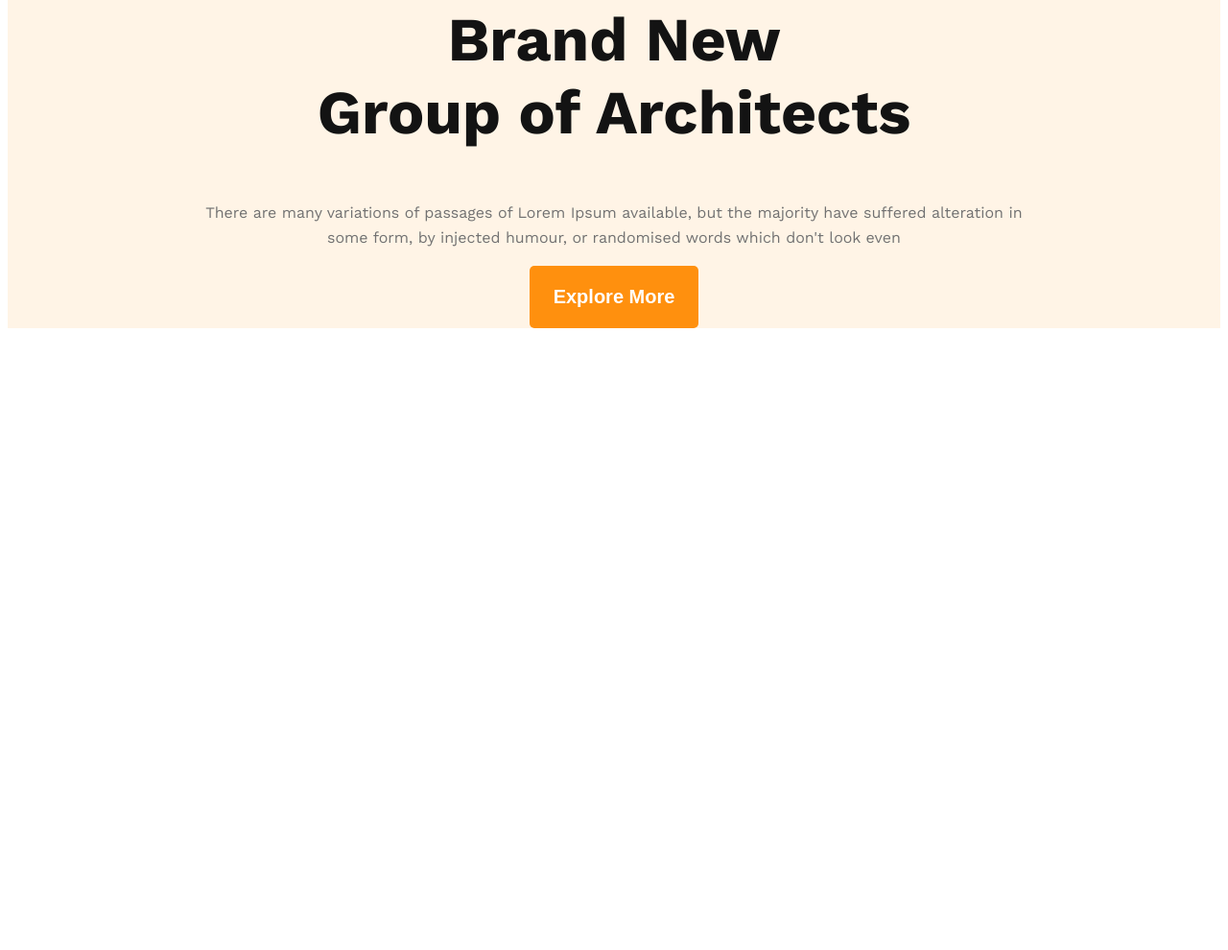
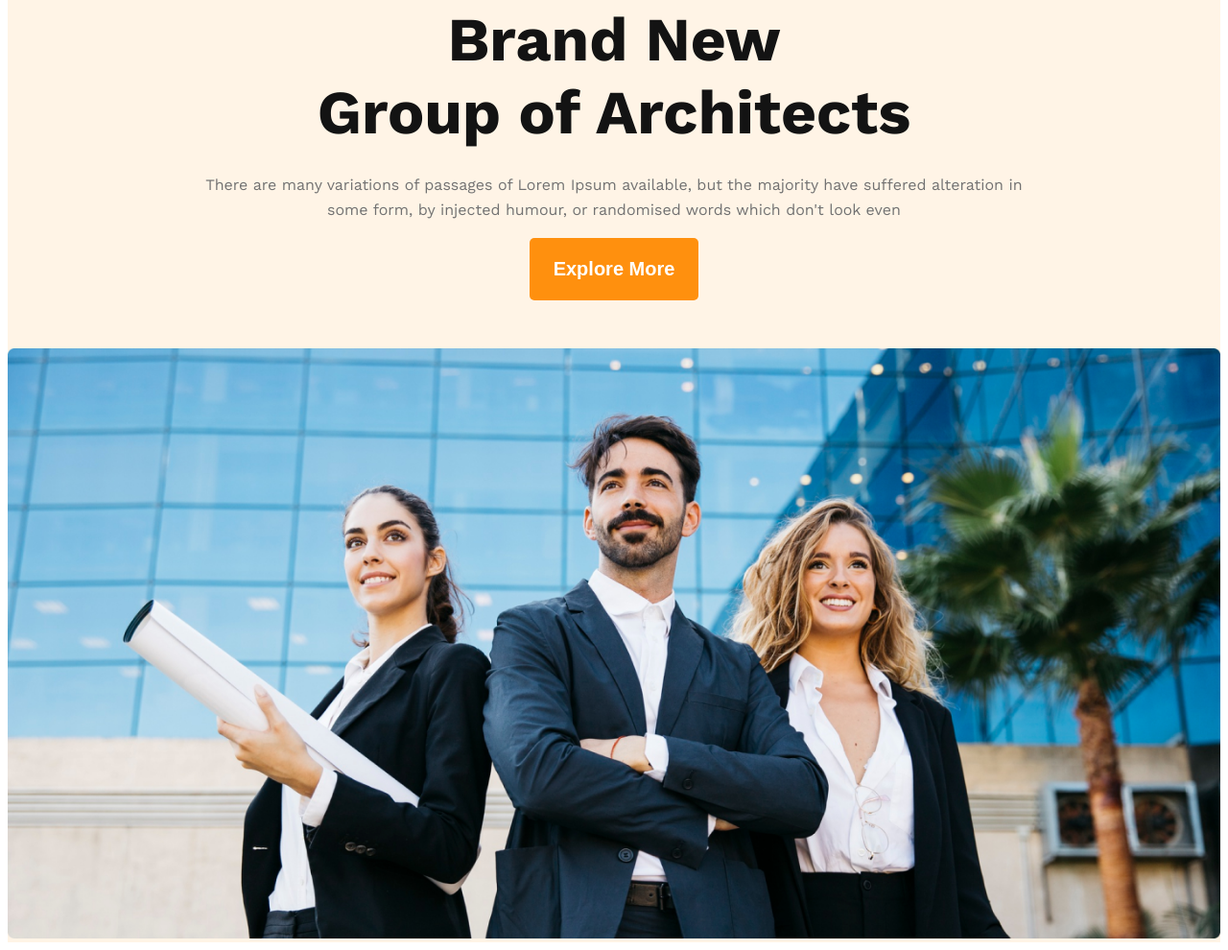
Before and after one commit to mohsin6862/g3-architects, a plain HTML site: page index.html in a window 1280 px wide. Shown: the part 185-1175 px from the top of the page at 96% size. Before the commit the page ends 800 px from the top, so only its background shows below. Drawn offline with nearby package versions, Linux system fonts and the light colour scheme.

Commit message:
heder section completed

```diff
--- a/index.html
+++ b/index.html
@@ -25,6 +25,10 @@
                 <p>There are many variations of passages of Lorem Ipsum available, but the majority have suffered alteration in some form, by injected humour, or randomised words which don't look even</p>
                 <button class="btn">Explore More</button>
             </div>
+                <div class="max-width-set">
+                    <img src="./images/banner.png"  alt="">
+                </div>
+            </div>
         </section>
 
     </header>
--- a/styles.css
+++ b/styles.css
@@ -49,14 +49,20 @@
     margin: 0 auto;
     max-width: 862px;
    text-align: center;
+   margin-bottom: 50px;
 }
 .banner-info h1{
     font-size: 4rem;
     font-weight: bold;
     color: rgba(19, 19, 19, 1);
+    margin-bottom: 25px;
 }
 .banner-info p{
     font-size: 1rem;
     color: rgba(114, 114, 114, 1);
     line-height: 26px;
 }
+.banner-container img{
+  width: 100%;
+
+}
```
